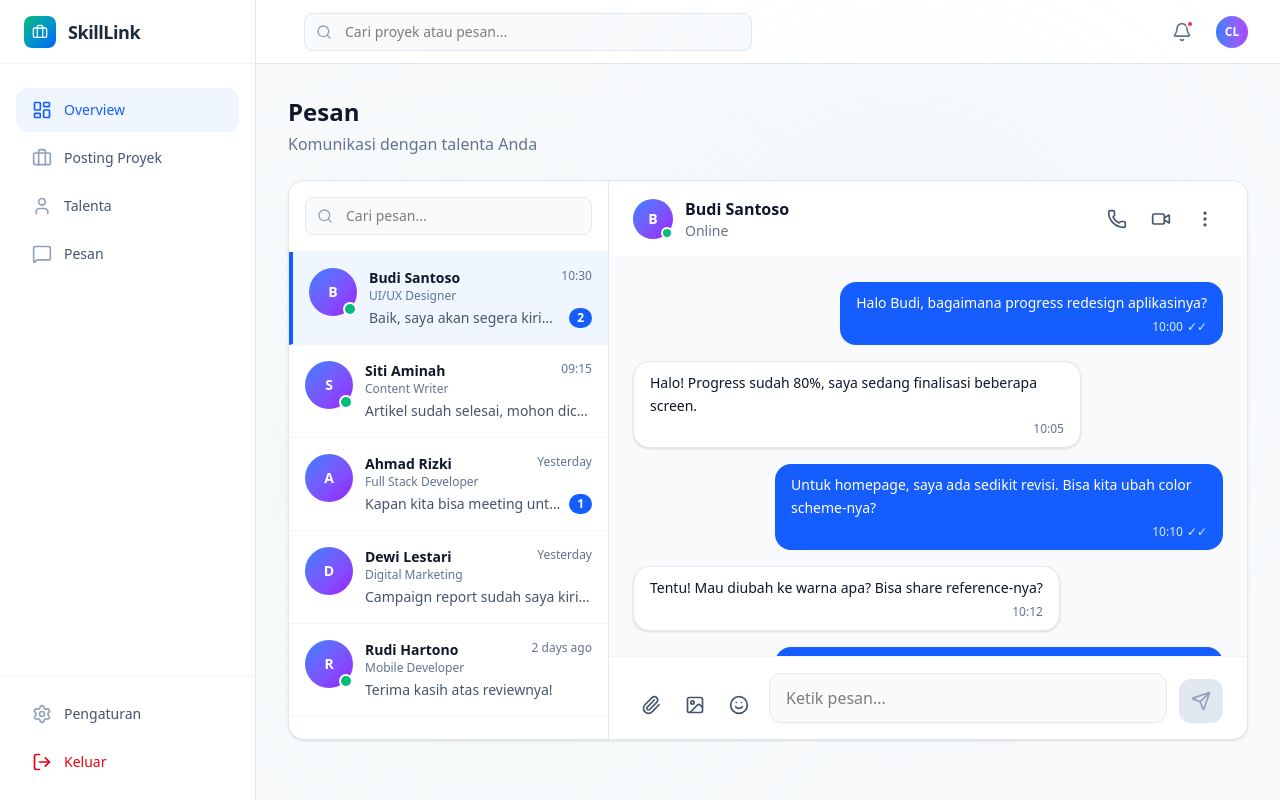
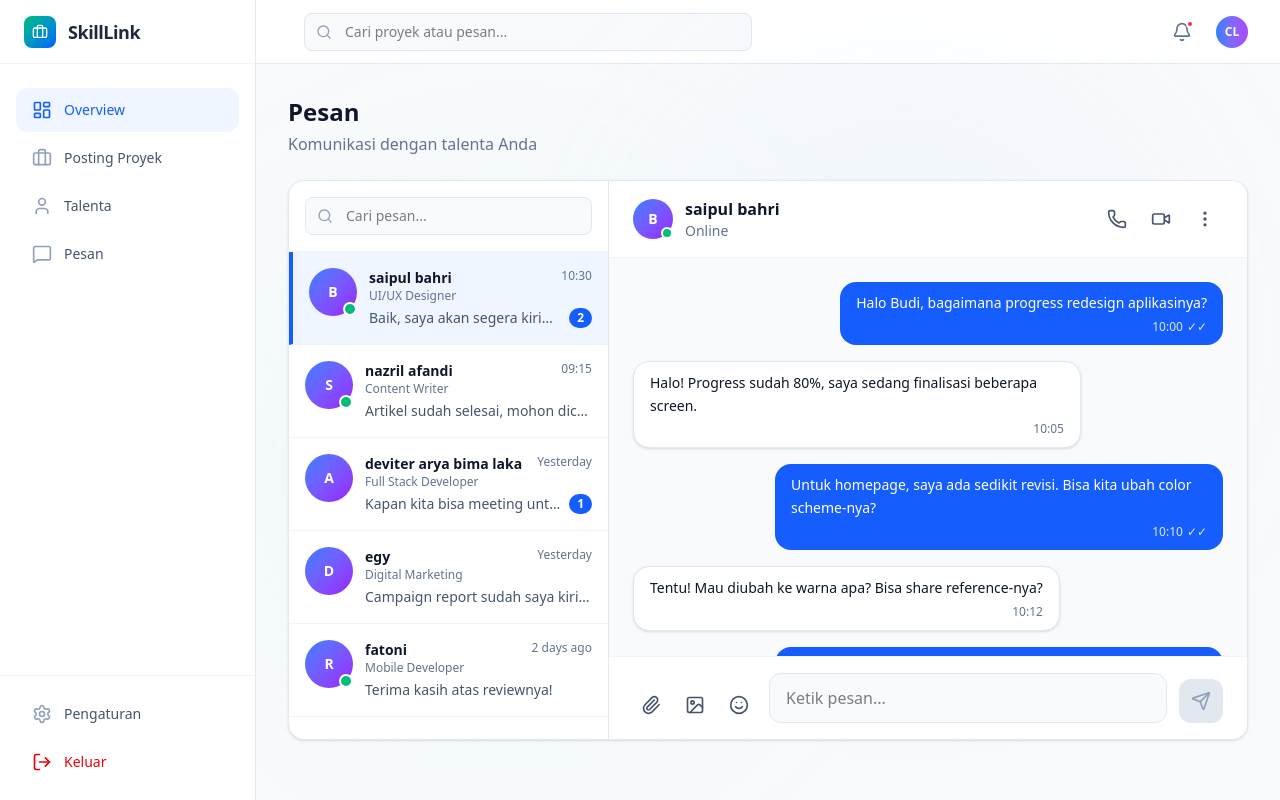
Before and after one commit to KodingMulu/SkillLink, a Next.js app in the folder web/: page /dashboard/client/messages in a window 1280 px wide. Built offline with nearby package versions, Linux system fonts and the light colour scheme.

Commit message:
update:change name pada halaman messaes

```diff
--- a/web/src/app/dashboard/client/messages/page.tsx
+++ b/web/src/app/dashboard/client/messages/page.tsx
@@ -31,7 +31,7 @@ export default function MessagesPage() {
   const chats: Chat[] = [
     {
       id: 1,
-      name: 'Budi Santoso',
+      name: 'saipul bahri',
       avatar: 'B',
       lastMessage: 'Baik, saya akan segera kirim revisi desainnya',
       time: '10:30',
@@ -41,7 +41,7 @@ export default function MessagesPage() {
     },
     {
       id: 2,
-      name: 'Siti Aminah',
+      name: 'nazril afandi',
       avatar: 'S',
       lastMessage: 'Artikel sudah selesai, mohon dicek',
       time: '09:15',
@@ -51,7 +51,7 @@ export default function MessagesPage() {
     },
     {
       id: 3,
-      name: 'Ahmad Rizki',
+      name: 'deviter arya bima laka ',
       avatar: 'A',
       lastMessage: 'Kapan kita bisa meeting untuk discuss project?',
       time: 'Yesterday',
@@ -61,7 +61,7 @@ export default function MessagesPage() {
     },
     {
       id: 4,
-      name: 'Dewi Lestari',
+      name: 'egy',
       avatar: 'D',
       lastMessage: 'Campaign report sudah saya kirim via email',
       time: 'Yesterday',
@@ -71,7 +71,7 @@ export default function MessagesPage() {
     },
     {
       id: 5,
-      name: 'Rudi Hartono',
+      name: 'fatoni',
       avatar: 'R',
       lastMessage: 'Terima kasih atas reviewnya!',
       time: '2 days ago',
```
